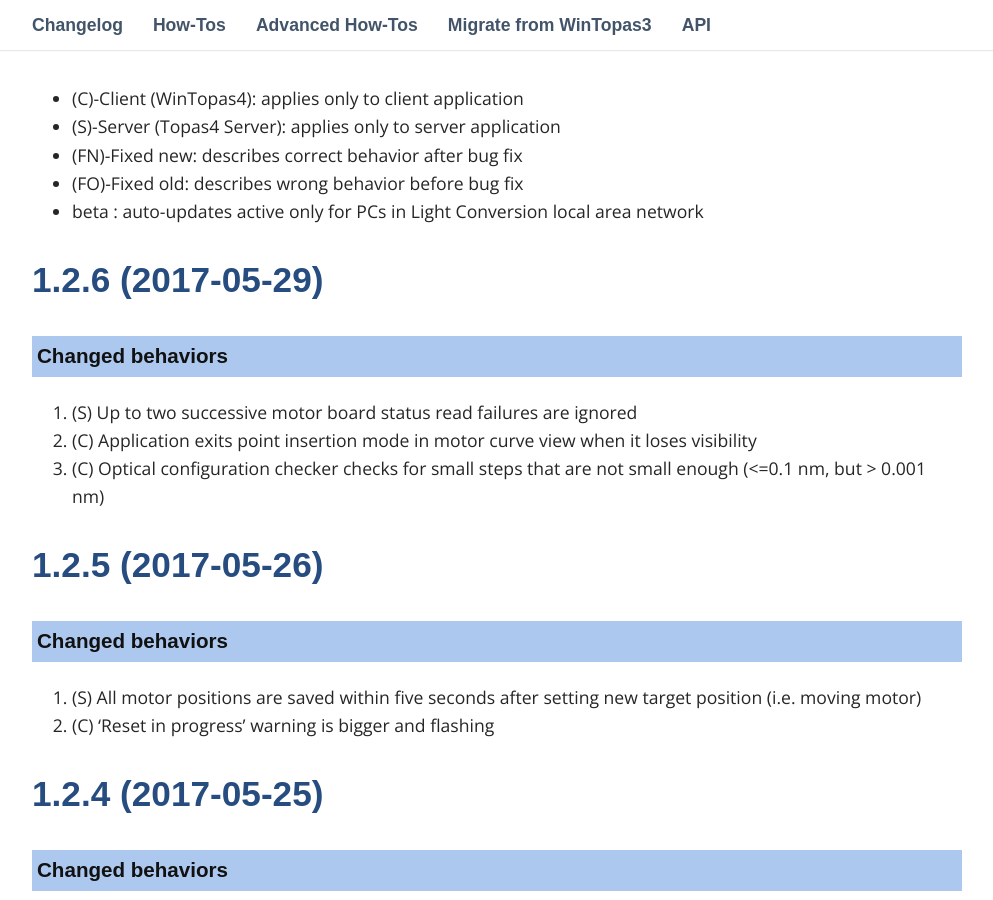
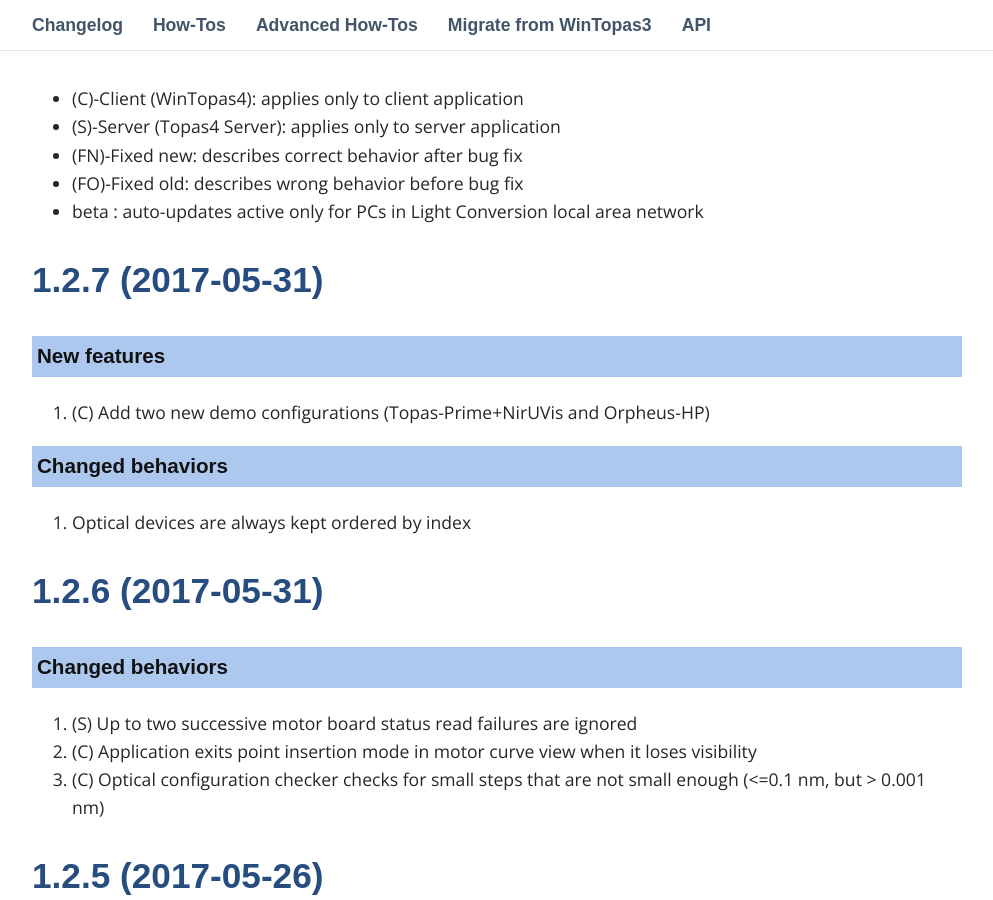
Before and after one commit to DomasM/Topas4InfoTemp00, a Jekyll site: the page built from _pages/03_changelog.md, in a window 1280 px wide and 900 px high, scrolled down 469 px. Shown: the whole window, without its empty margins (143-1136 px from the left). Built offline with Jekyll 4.4.1, drawn with Linux system fonts in a browser that asks for light colours; some web fonts are replaced; comment, search, counter and statistics services are not loaded.

Commit message:
1.2.7 release, fix 1.2.6 date

```diff
--- a/_pages/03_changelog.md
+++ b/_pages/03_changelog.md
@@ -19,7 +19,18 @@
 
 
 
-## 1.2.6 (2017-05-29)
+## 1.2.7 (2017-05-31)
+
+### New features
+
+1. (C)  Add two new demo configurations (Topas-Prime+NirUVis and Orpheus-HP)
+
+### Changed behaviors
+
+1. Optical devices are always kept ordered by index
+
+
+## 1.2.6 (2017-05-31)
 
 ### Changed behaviors
 
```
